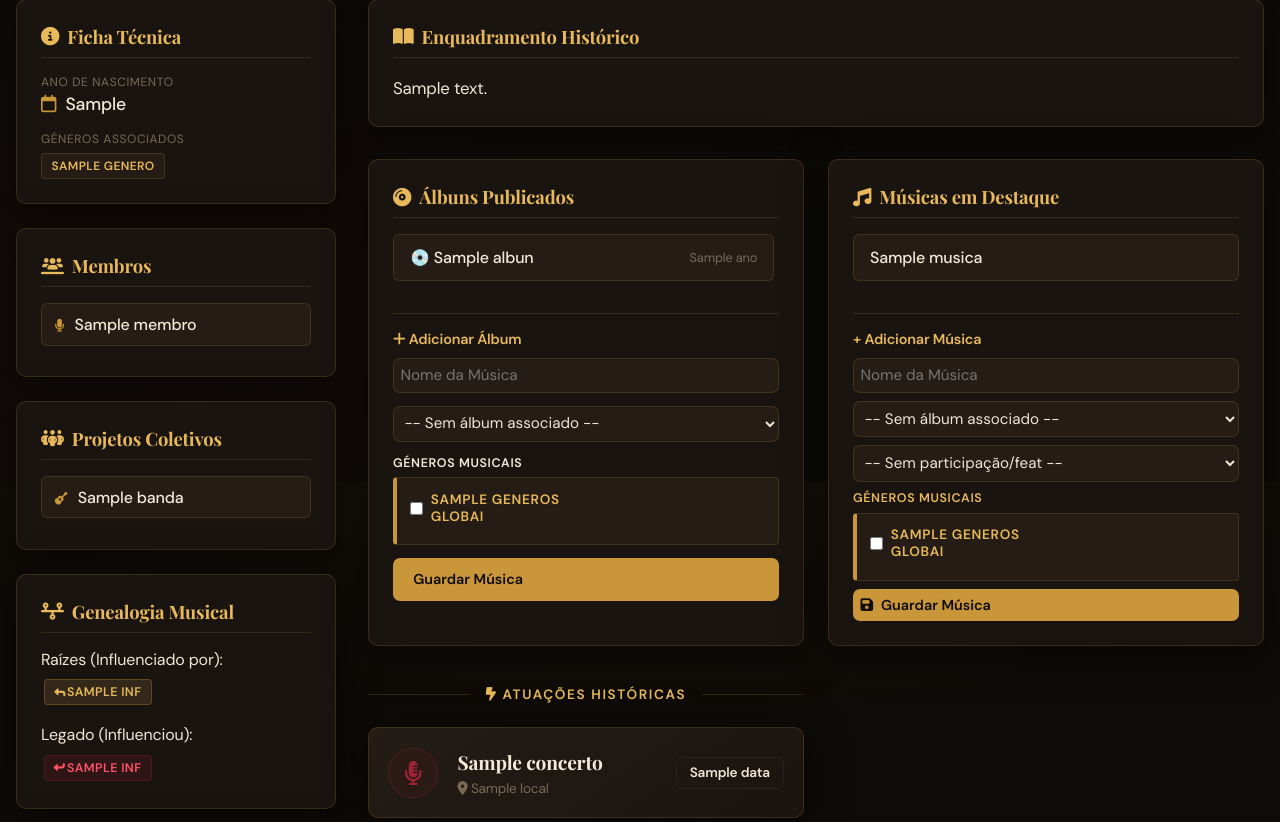
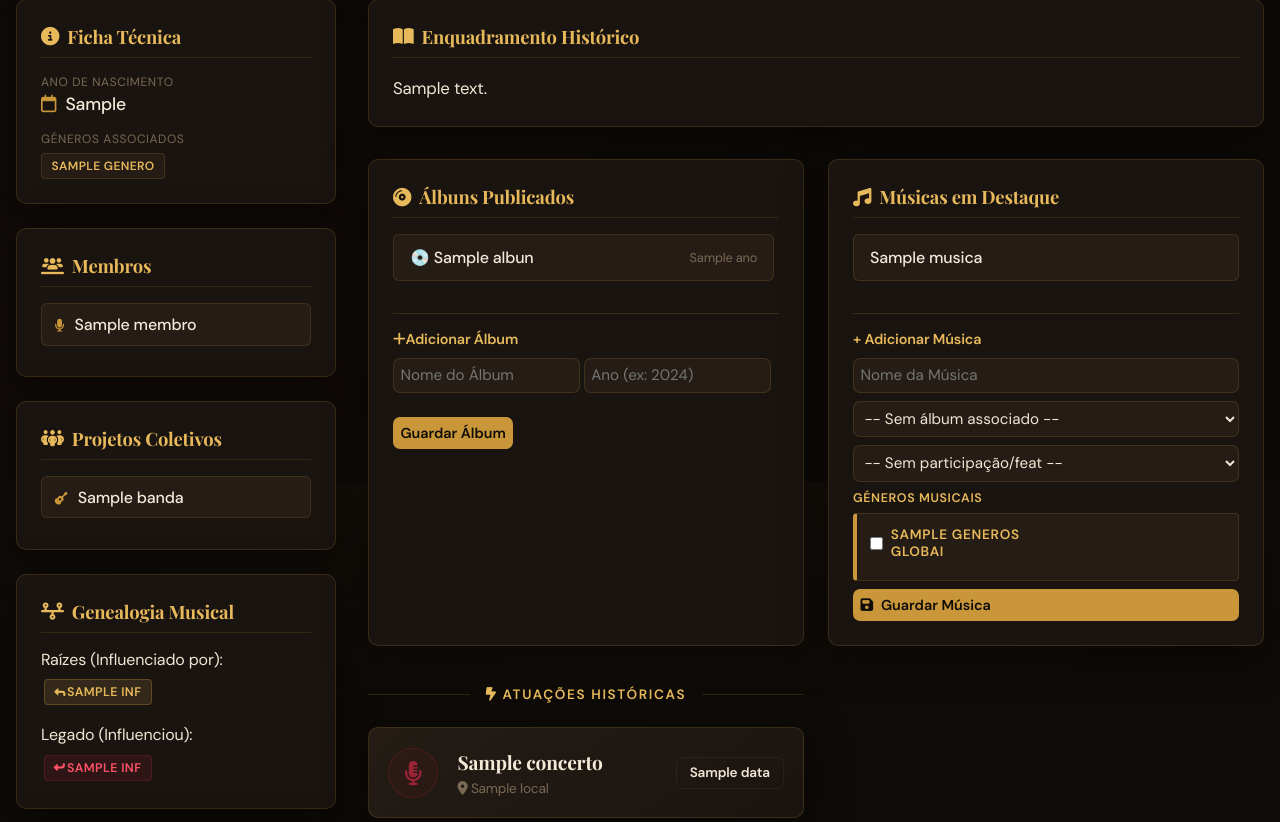
Before and after one commit to jessicaclcunha/RPCW-project, a Flask app: template src/templates/detalhe.html in a window 1280 px wide. Shown: the part 318-1140 px from the top of the page. Run offline with Flask 3, Linux system fonts and the light colour scheme; the template is opened without the code that fills it: most values are stand-ins (such as "Sample title", 1, 10 or a date in 2020); some web fonts are replaced.

Commit message:
last changes maybe

```diff
--- a/src/app.py
+++ b/src/app.py
@@ -350,11 +350,8 @@ def generos():
             SELECT DISTINCT ?id ?nome ?tipo WHERE {{
                 {{ ?a a :ArtistaSolo . BIND("Solo" AS ?tipo) }}
                 UNION {{ ?a a :Banda . BIND("Banda" AS ?tipo) }}
-                {{ ?a :pertenceAoGenero :{gid} }}
-                UNION
-                {{ ?m :interpretadaPor ?a ;
-                        :temGenero :{gid} }}
-                ?a :nome ?nome .
+                ?a :pertenceAoGenero :{{gid}} ;
+                :nome ?nome .
                 BIND(STRAFTER(STR(?a), "music-ontology/") AS ?id)
             }} ORDER BY ?nome
         """
@@ -666,19 +663,14 @@ def adicionar_musica():
     triplos = [
         f':{new_id} a :Musica .',
         f':{new_id} :nome "{esc_lit(nome)}"^^xsd:string .',
-        f':{artista_id} :temMusica :{new_id} .',
         f':{new_id} :interpretadaPor :{artista_id} .'
     ]
-
     if feat_id:
         triplos.append(f':{new_id} :temColaboracao :{feat_id} .')
-
     if album_id:
-        triplos.append(f':{album_id} :temFaixa :{new_id} .')
-
+        triplos.append(f':{new_id} :pertenceAoAlbum :{album_id} .')
     for g_id in generos_ids:
-        triplos.append(f':{new_id} :temGenero :{g_id} .')
-        triplos.append(f':{artista_id} :temGenero :{g_id} .')
+        triplos.append(f':{new_id} :pertenceAoGenero :{g_id} .')
 
     ok = exec_update(PREFIX + "INSERT DATA {\n  " + "\n  ".join(triplos) + "\n}")
     if not ok:
--- a/src/templates/detalhe.html
+++ b/src/templates/detalhe.html
@@ -180,34 +180,12 @@
             {% endif %}
 
             <div style="margin-top: 1.5rem; padding-top: 1rem; border-top: 1px solid var(--border);">
-              <h4 style="font-size:0.9rem; color:var(--gold-light); margin-bottom:0.6rem;"><i class="fa-solid fa-plus"></i> Adicionar Álbum</h4>
-              <form method="POST" action="/musica/adicionar">
+              <h4 style="font-size:0.9rem; color:var(--gold-light); margin-bottom:0.6rem;"><i class="fa-solid fa-plus"></i>Adicionar Álbum</h4>
+              <form method="POST" action="/album/adicionar">
                 <input type="hidden" name="artista_id" value="{{ artista.id }}">
-
-                <div style="display: flex; flex-direction: column; gap: 0.8rem;">
-                  <input type="text" name="nome" placeholder="Nome da Música" class="form-control" required style="padding:0.4rem;">
-
-                  <select name="album_id" class="form-control" style="padding:0.4rem;">
-                    <option value="">-- Sem álbum associado --</option>
-                    {% for al in artista.albuns %}
-                      <option value="{{ al.id }}">{{ al.nome }}</option>
-                    {% endfor %}
-                  </select>
-
-                  <div class="form-group" style="margin:0;">
-                    <label style="font-weight: 600; color: var(--cream);">Géneros Musicais</label>
-                    <div class="genero-selector">
-                      {% for g in generos_globais %}
-                        <label style="display: flex; align-items: center; gap: 0.5rem; cursor: pointer;">
-                          <input type="checkbox" name="genero" value="{{ g.id }}" style="accent-color: var(--gold);">
-                          {{ g.nome }}
-                        </label>
-                      {% endfor %}
-                    </div>
-                  </div>
-
-                  <button type="submit" class="btn btn-primary">Guardar Música</button>
-                </div>
+                <input type="text" name="nome" placeholder="Nome do Álbum" class="form-control" required style="padding:0.4rem;">
+                <input type="number" name="ano" placeholder="Ano (ex: 2024)" class="form-control" style="padding:0.4rem;">
+                <button type="submit" class="btn btn-primary" style="padding:0.4rem; margin-top: 1.5rem;">Guardar Álbum</button>
               </form>
             </div>
           </div>
```
Also changed, not shown: relatorio.md (+11 -0 lines), src/templates/album.html (+9 -1 lines).
